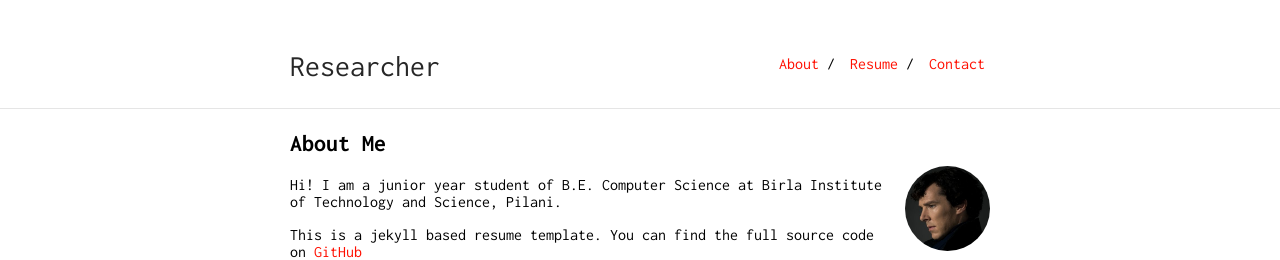
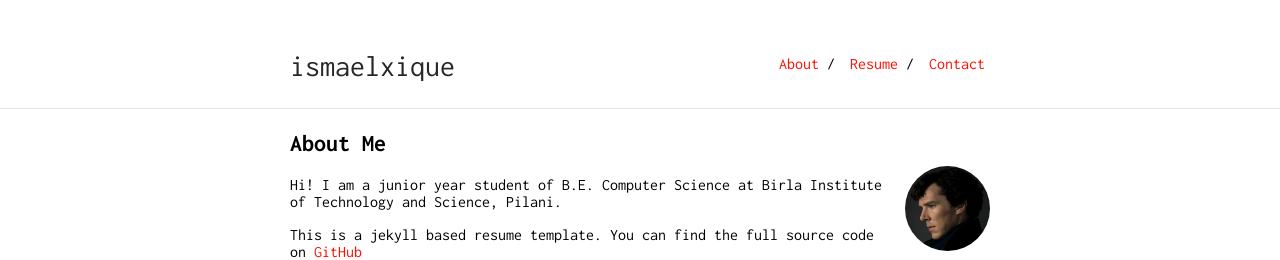
Before and after one commit to isjxique/isjxique.github.io, a Jekyll site: the page built from index.md, in a window 1280 px wide. Shown: the top 260 px of the page. Built offline with Jekyll 4.4.1, drawn with Linux system fonts in a browser that asks for light colours; our own code applies the rules of GitHub Pages for plain Markdown files.

Commit message:
update header and url

```diff
--- a/_config.yml
+++ b/_config.yml
@@ -1,6 +1,6 @@
-title: Researcher
-url: "https://ankitsultana.com"
-baseurl: "/researcher"
+title: ismaelxique
+url: "https://ismaelxique.com"
+baseurl: "/profile"
 
 markdown: kramdown
 
```
